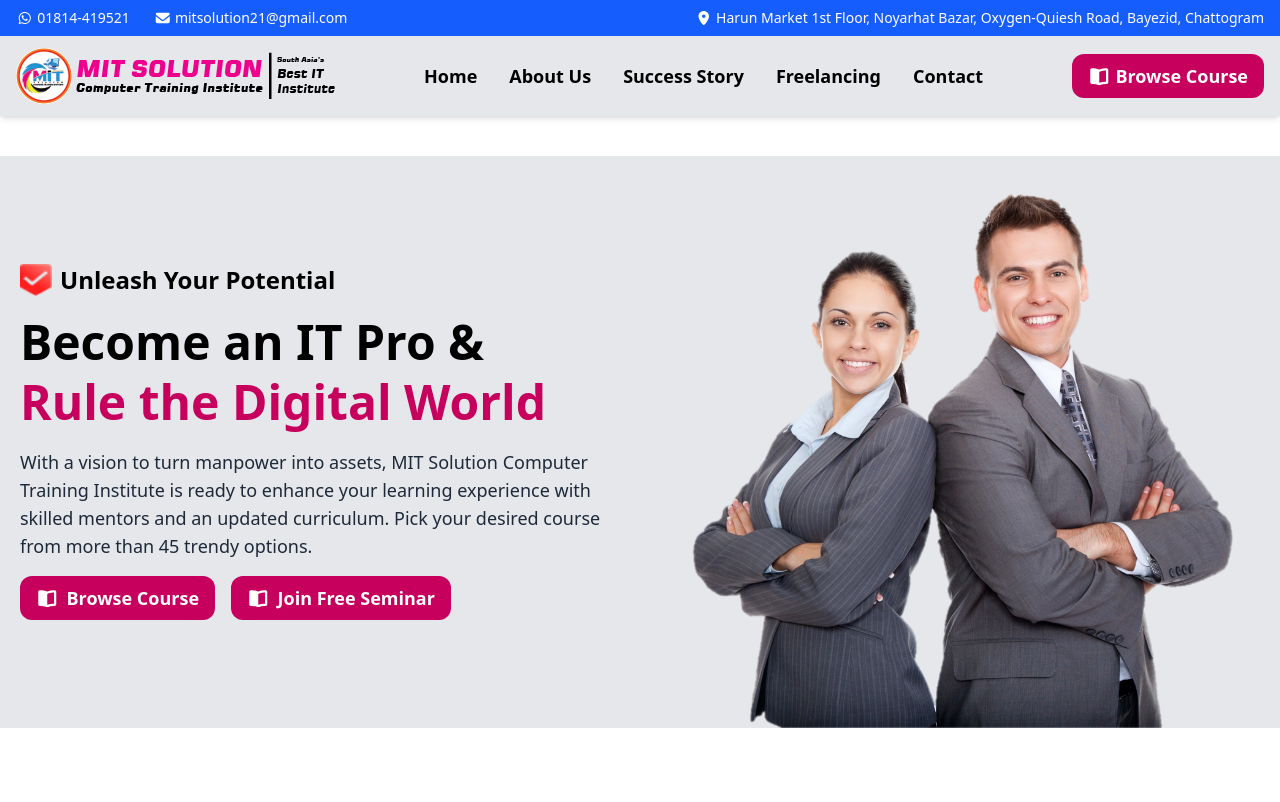
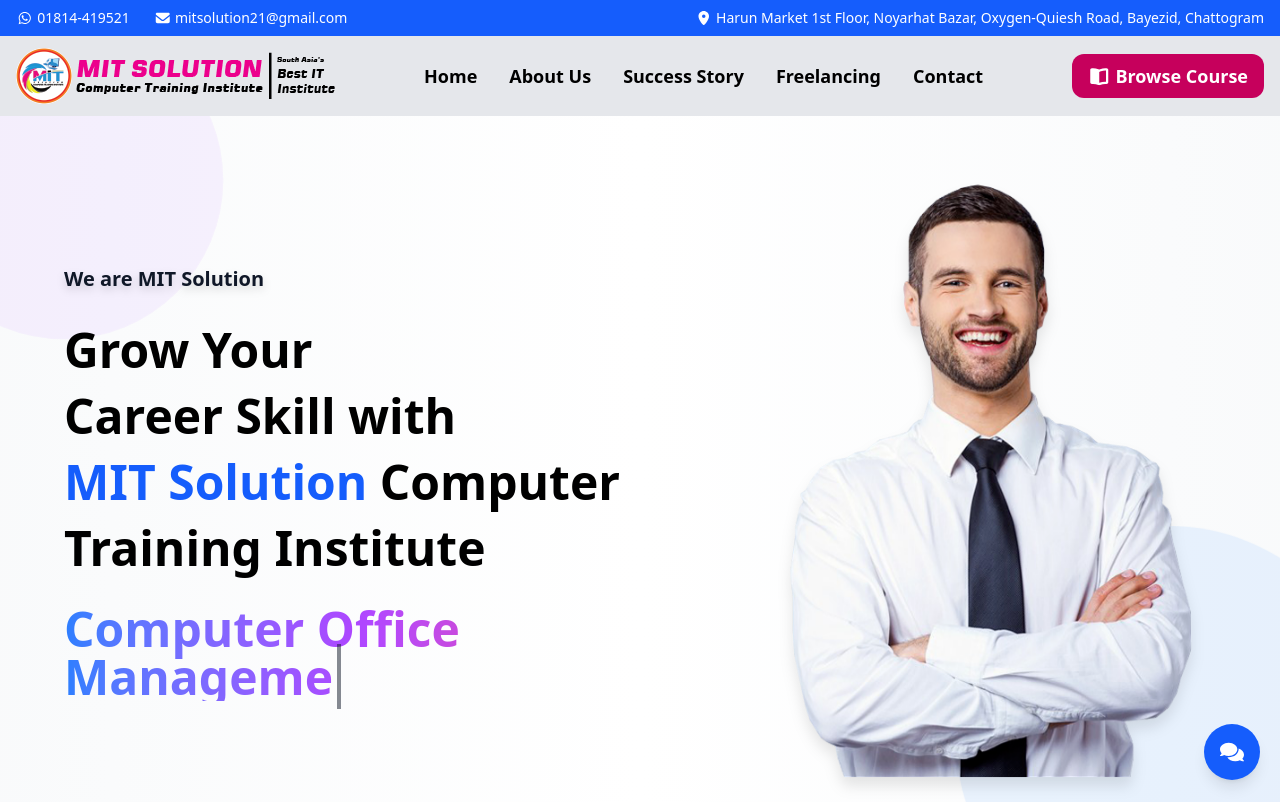
Before and after one commit to tanvir-ts/mitsolution, a Next.js app: page / in a window 1280 px wide. Shown: the top 802 px of the page. Built offline with nearby package versions, Linux system fonts and the light colour scheme.

Commit message:
add hello section and floting chat

```diff
--- a/package.json
+++ b/package.json
@@ -15,9 +15,11 @@
     "@fortawesome/free-brands-svg-icons": "^7.0.0",
     "@fortawesome/free-solid-svg-icons": "^7.0.0",
     "@fortawesome/react-fontawesome": "^3.0.0",
+    "lucide-react": "^0.542.0",
     "next": "15.4.7",
     "react": "19.1.0",
-    "react-dom": "19.1.0"
+    "react-dom": "19.1.0",
+    "react-icons": "^5.5.0"
   },
   "repository": {
     "type": "git",
--- a/src/app/globals.css
+++ b/src/app/globals.css
@@ -1 +1,13 @@
 @import "tailwindcss";
+
+@keyframes bounce-slow {
+  0%, 100% { transform: translateY(0); }
+  50% { transform: translateY(-10px); }
+}
+.animate-bounce-slow { animation: bounce-slow 3s infinite; }
+
+@keyframes pulse-slow {
+  0%, 100% { transform: scale(1); opacity: 0.2; }
+  50% { transform: scale(1.2); opacity: 0.4; }
+}
+.animate-pulse-slow { animation: pulse-slow 6s infinite; }
--- a/src/app/layout.js
+++ b/src/app/layout.js
@@ -2,6 +2,7 @@
 import Navber from "@/components/Navber";
 import Footer from "@/components/Footer";
 import "./globals.css";
+import ChatWidget from "@/components/ChatWidget";
 
 const geistSans = Geist({
   variable: "--font-geist-sans",
@@ -25,6 +26,7 @@
         <Navber />
         <main> {children} </main>
         <Footer />
+        <ChatWidget />
       </body>
     </html>
   );
--- a/src/app/page.js
+++ b/src/app/page.js
@@ -1,3 +1,4 @@
+import Hello from "@/components/hello";
 import Banner from "@/components/Banner";
 import Feature from "@/components/feature";
 import Stats from "@/components/stats";
@@ -6,7 +7,6 @@
 import FreeSeminar from "@/components/freeseminar";
 import Faq from "@/components/faq";
 import SkillDevelopment from "@/components/skilldevelopment";
-
 import { config } from "@fortawesome/fontawesome-svg-core";
 import "@fortawesome/fontawesome-svg-core/styles.css";
 config.autoAddCss = false;
@@ -14,6 +14,7 @@
 export default function Home() {
   return (
     <>
+      <Hello />
       <Banner />
       <Feature />
       <Stats />
--- /dev/null
+++ b/src/components/ChatWidget.jsx
@@ -0,0 +1,49 @@
+"use client";
+import { useState } from "react";
+import { FaFacebookMessenger, FaWhatsapp, FaPhoneAlt, FaComments, FaTimes } from "react-icons/fa";
+
+export default function ChatWidget() {
+  const [open, setOpen] = useState(false);
+
+  return (
+    <div className="fixed bottom-5 right-5 z-50 flex flex-col items-end">
+      {/* Chat Options */}
+      <div
+        className={`flex flex-col items-end space-y-3 mb-3 transition-all duration-300 ${
+          open ? "opacity-100 translate-y-0" : "opacity-0 translate-y-5 pointer-events-none"
+        }`}
+      >
+        <a
+          href="https://m.me/mitsolutioncomputertraininginstitut"
+          target="_blank"
+          rel="noopener noreferrer"
+          className="flex items-center justify-center w-12 h-12 rounded-full shadow-lg bg-blue-600 text-white hover:scale-110 transition"
+        >
+          <FaFacebookMessenger size={22} />
+        </a>
+        <a
+          href="https://wa.me/8801814419521"
+          target="_blank"
+          rel="noopener noreferrer"
+          className="flex items-center justify-center w-12 h-12 rounded-full shadow-lg bg-green-500 text-white hover:scale-110 transition"
+        >
+          <FaWhatsapp size={22} />
+        </a>
+        <a
+          href="tel:+8801814419521"
+          className="flex items-center justify-center w-12 h-12 rounded-full shadow-lg bg-red-500 text-white hover:scale-110 transition"
+        >
+          <FaPhoneAlt size={20} />
+        </a>
+      </div>
+
+      {/* Floating Button */}
+      <button
+        onClick={() => setOpen(!open)}
+        className="bg-blue-600 text-white p-4 rounded-full shadow-lg hover:bg-blue-700 transition"
+      >
+        {open ? <FaTimes size={24} /> : <FaComments size={24} />}
+      </button>
+    </div>
+  );
+}
--- /dev/null
+++ b/src/components/hello.jsx
@@ -0,0 +1,88 @@
+"use client";
+import { useState, useEffect } from "react";
+
+export default function Hello() {
+  const courses = [
+    "Computer Office Application",
+    "Computer Office Management",
+    "Graphic Design",
+    "Web Design & Development",
+    "Digital Marketing",
+    "Computer Hardware",
+    "Video Editing",
+    "Freelancing Marketplace",
+  ];
+
+  const gradientColors = [
+    "from-red-500 via-pink-500 to-yellow-500",
+    "from-blue-500 via-purple-500 to-pink-500",
+    "from-green-500 via-teal-500 to-cyan-500",
+    "from-purple-500 via-indigo-500 to-blue-500",
+    "from-orange-500 via-yellow-500 to-red-500",
+    "from-pink-500 via-purple-500 to-indigo-500",
+    "from-yellow-400 via-orange-500 to-red-500",
+    "from-teal-400 via-green-500 to-blue-500",
+  ];
+
+  const [currentCourse, setCurrentCourse] = useState(0);
+  const [displayText, setDisplayText] = useState("");
+  const [typingIndex, setTypingIndex] = useState(0);
+  const typingSpeed = 100;
+  const pauseBetweenCourses = 1800;
+
+  // Typewriter effect
+  useEffect(() => {
+    if (typingIndex < courses[currentCourse].length) {
+      const timeout = setTimeout(() => {
+        setDisplayText(displayText + courses[currentCourse][typingIndex]);
+        setTypingIndex(typingIndex + 1);
+      }, typingSpeed);
+      return () => clearTimeout(timeout);
+    } else {
+      const pause = setTimeout(() => {
+        setCurrentCourse((prev) => (prev + 1) % courses.length);
+        setDisplayText("");
+        setTypingIndex(0);
+      }, pauseBetweenCourses);
+      return () => clearTimeout(pause);
+    }
+  }, [displayText, typingIndex, currentCourse]);
+
+  return (
+    <div className="relative flex flex-col md:flex-row items-center justify-between px-6 md:px-16 py-16 min-h-[90vh] bg-gradient-to-r from-gray-50 via-white to-gray-50 overflow-hidden">
+      {/* Left Side */}
+      <div className="max-w-xl space-y-6 z-10">
+        <h1 className="text-xl md:text-xl font-extrabold leading-snug text-gray-900 drop-shadow-lg">
+          We are MIT Solution
+        </h1>
+        <h1 className="text-3xl md:text-5xl font-extrabold leading-snug">
+          Grow Your <br /> Career Skill with <br />
+          <span className="text-blue-600">MIT Solution</span> Computer Training Institute
+        </h1>
+
+        {/* Animated Typewriter */}
+        <div className="mt-6 h-24 flex items-center">
+          <h2
+            className={`text-4xl md:text-5xl font-extrabold bg-clip-text text-transparent transition-all duration-700 bg-gradient-to-r ${gradientColors[currentCourse]}`}
+          >
+            {displayText}
+            <span className="border-r-4 border-gray-900 animate-pulse ml-1"></span>
+          </h2>
+        </div>
+      </div>
+
+      {/* Right Side Image */}
+      <div className="mt-12 md:mt-0 relative z-10">
+        <img
+          src="image/pngwing.com.png"
+          alt="banner"
+          className="w-96 md:w-[28rem] animate-bounce-slow drop-shadow-xl"
+        />
+      </div>
+
+      {/* Optional Floating Background Shapes */}
+      <div className="absolute -top-20 -left-20 w-72 h-72 bg-purple-200 rounded-full opacity-30 animate-pulse-slow"></div>
+      <div className="absolute -bottom-20 -right-20 w-96 h-96 bg-blue-200 rounded-full opacity-20 animate-pulse-slow"></div>
+    </div>
+  );
+}
```
Also changed, not shown: public/image/ang.jpg (added), 1 other file (tests, documents, lock files or other folders).
